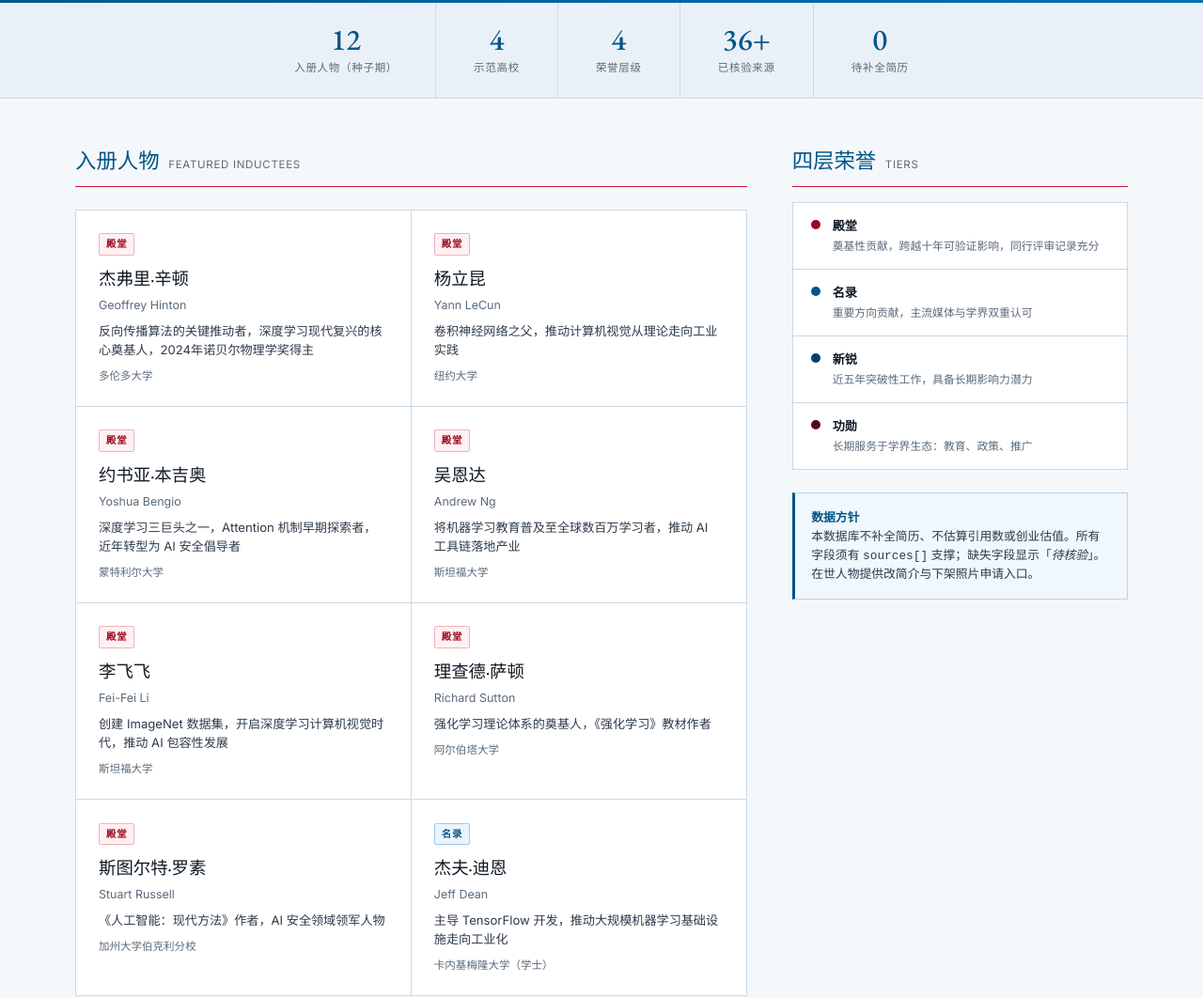
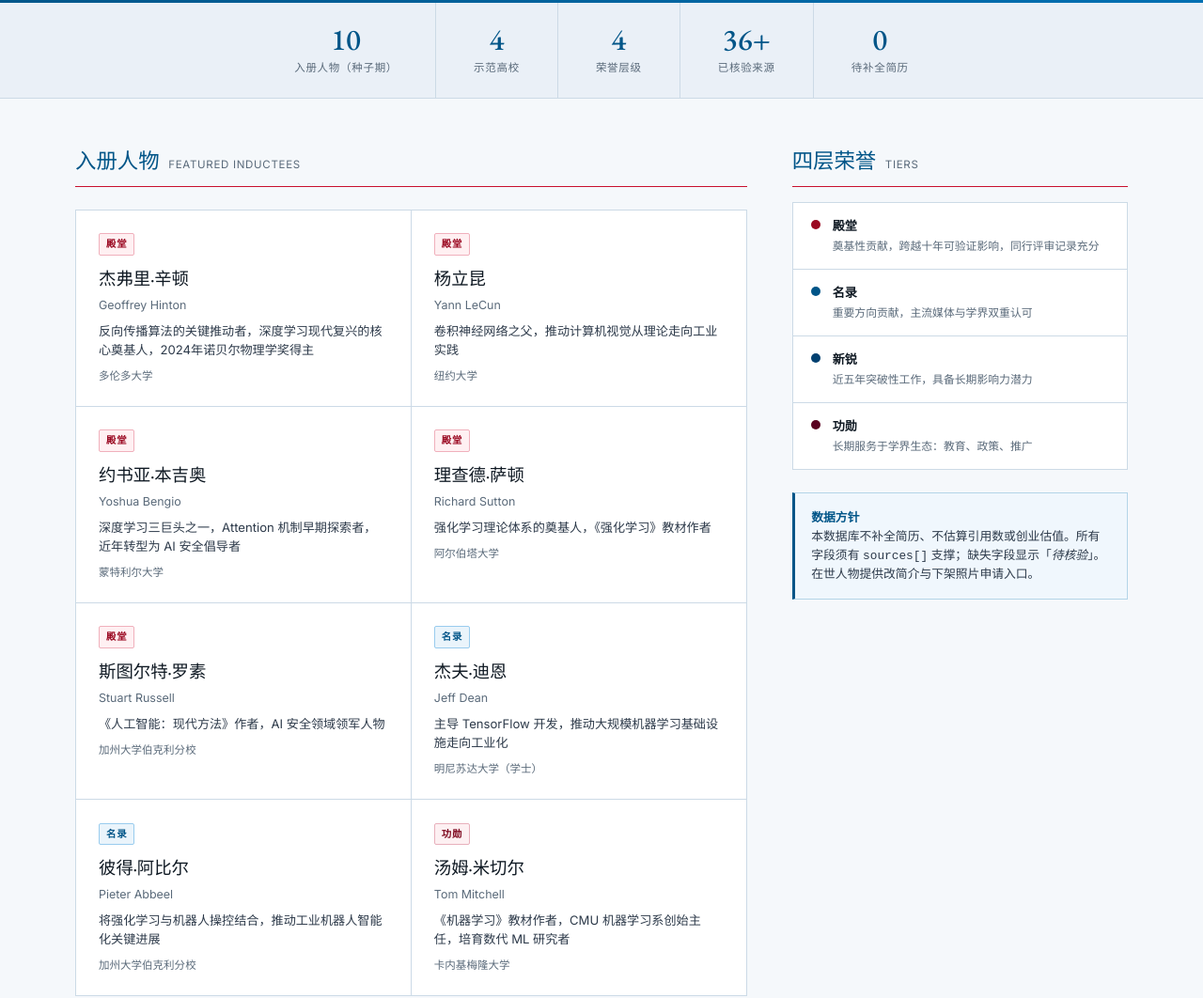
Before and after one commit to tracyli009/ai-hall-of-fame, a plain HTML site: page index.html in a window 1280 px wide. Shown: the part 367-1429 px from the top of the page at 94% size. Drawn offline with nearby package versions, Linux system fonts and the light colour scheme.

Commit message:
Update index.html

```diff
--- a/index.html
+++ b/index.html
@@ -1068,7 +1068,7 @@
 
   <div class="stats-bar">
     <div class="stat-item">
-      <span class="stat-num">12</span>
+      <span class="stat-num">10</span>
       <div class="stat-label">入册人物（种子期）</div>
     </div>
     <div class="stat-item">
@@ -1269,9 +1269,9 @@
       <p style="font-size:.85rem;color:var(--ink-soft)">种子期示范四校 · 数据完整性同等标准</p>
     </div>
     <div class="uni-tabs">
-      <div class="uni-tab active" onclick="switchUni(this,'stanford')">斯坦福 <span class="uni-count">3</span></div>
+      <div class="uni-tab active" onclick="switchUni(this,'stanford')">斯坦福 <span class="uni-count">2</span></div>
       <div class="uni-tab" onclick="switchUni(this,'berkeley')">伯克利 <span class="uni-count">3</span></div>
-      <div class="uni-tab" onclick="switchUni(this,'cmu')">CMU <span class="uni-count">3</span></div>
+      <div class="uni-tab" onclick="switchUni(this,'cmu')">CMU <span class="uni-count">2</span></div>
       <div class="uni-tab" onclick="switchUni(this,'toronto')">多伦多 <span class="uni-count">3</span></div>
     </div>
 
@@ -1282,9 +1282,9 @@
           <div class="uni-tagline">Stanford University · Founded 1885</div>
         </div>
         <div class="uni-stats-mini">
-          <div class="uni-stat-mini"><span class="num">3</span><div class="lbl">入册人物</div></div>
-          <div class="uni-stat-mini"><span class="num">1</span><div class="lbl">殿堂</div></div>
-          <div class="uni-stat-mini"><span class="num">2</span><div class="lbl">名录/新锐</div></div>
+          <div class="uni-stat-mini"><span class="num">2</span><div class="lbl">入册人物</div></div>
+          <div class="uni-stat-mini"><span class="num">0</span><div class="lbl">殿堂</div></div>
+          <div class="uni-stat-mini"><span class="num">2</span><div class="lbl">名录/功勋</div></div>
         </div>
       </div>
       <div class="uni-roster-grid" id="wall-stanford-grid"></div>
@@ -1310,9 +1310,9 @@
           <div class="uni-tagline">Carnegie Mellon University · Founded 1900</div>
         </div>
         <div class="uni-stats-mini">
-          <div class="uni-stat-mini"><span class="num">3</span><div class="lbl">入册人物</div></div>
-          <div class="uni-stat-mini"><span class="num">1</span><div class="lbl">殿堂</div></div>
-          <div class="uni-stat-mini"><span class="num">2</span><div class="lbl">名录/新锐</div></div>
+          <div class="uni-stat-mini"><span class="num">2</span><div class="lbl">入册人物</div></div>
+          <div class="uni-stat-mini"><span class="num">0</span><div class="lbl">殿堂</div></div>
+          <div class="uni-stat-mini"><span class="num">2</span><div class="lbl">功勋</div></div>
         </div>
       </div>
       <div class="uni-roster-grid" id="wall-cmu-grid"></div>
@@ -1648,7 +1648,7 @@
     primary_institution: "多伦多大学",
     fields: ["机器学习", "深度神经网络"],
     contribution_lede: "反向传播算法的关键推动者，深度学习现代复兴的核心奠基人，2024年诺贝尔物理学奖得主",
-    induction_year: 2024,
+    induction_year: null,
     is_living: true,
     photo_authorized: false,
     wall: "toronto",
@@ -1672,14 +1672,14 @@
     primary_institution: "纽约大学",
     fields: ["计算机视觉", "卷积神经网络"],
     contribution_lede: "卷积神经网络之父，推动计算机视觉从理论走向工业实践",
-    induction_year: 2024,
+    induction_year: null,
     is_living: true,
     photo_authorized: false,
     wall: null,
     works: [
       { title: "Gradient-based learning applied to document recognition (LeNet)", venue: "Proc. IEEE, 1998", url: "https://ieeexplore.ieee.org/document/726791", pending: false },
       { title: "A Tutorial on Energy-Based Learning", venue: "MIT Press, 2006", url: "https://yann.lecun.com/exdb/publis/pdf/lecun-06.pdf", pending: false },
-      { title: "Deep Learning (textbook)", venue: "MIT Press, 2016", url: "https://www.deeplearningbook.org/", pending: false }
+      { title: "Deep Learning (textbook, Goodfellow / Bengio / Courville)", venue: "MIT Press, 2016", url: "https://www.deeplearningbook.org/", pending: false }
     ],
     sources: [
       { tier: 1, text: "ACM Turing Award 2018 — ACM official", url: "https://awards.acm.org/about/2018-turing" },
@@ -1696,7 +1696,7 @@
     primary_institution: "蒙特利尔大学",
     fields: ["机器学习", "自然语言处理", "AI 安全"],
     contribution_lede: "深度学习三巨头之一，Attention 机制早期探索者，近年转型为 AI 安全倡导者",
-    induction_year: 2024,
+    induction_year: null,
     is_living: true,
     photo_authorized: false,
     wall: null,
@@ -1712,54 +1712,6 @@
     ]
   },
   {
-    id: "ng-andrew",
-    name_en: "Andrew Ng",
-    name_zh: "吴恩达",
-    tier: "hall",
-    affiliated_institutions: ["斯坦福大学", "Coursera（联创）", "DeepLearning.AI"],
-    primary_institution: "斯坦福大学",
-    fields: ["机器学习", "AI 教育"],
-    contribution_lede: "将机器学习教育普及至全球数百万学习者，推动 AI 工具链落地产业",
-    induction_year: 2024,
-    is_living: true,
-    photo_authorized: false,
-    wall: "stanford",
-    works: [
-      { title: "Machine Learning (Coursera, Stanford)", venue: "Coursera, 2012", url: "https://www.coursera.org/learn/machine-learning", pending: false },
-      { title: "Building High-Performance Robotics Systems using Deep Learning", venue: "Stanford CS dept, 2010s", url: null, pending: true },
-      { title: "Deep Learning Specialization", venue: "DeepLearning.AI, 2017", url: "https://www.deeplearning.ai/courses/deep-learning-specialization/", pending: false }
-    ],
-    sources: [
-      { tier: 1, text: "Stanford Engineering faculty profile", url: "https://profiles.stanford.edu/andrew-ng" },
-      { tier: 2, text: "Time 100 Most Influential People in AI, 2023", url: "https://time.com/collection/time100-ai/6309009/andrew-ng/" },
-      { tier: 3, text: "DeepLearning.AI about page", url: "https://www.deeplearning.ai/about/" }
-    ]
-  },
-  {
-    id: "fei-fei-li",
-    name_en: "Fei-Fei Li",
-    name_zh: "李飞飞",
-    tier: "hall",
-    affiliated_institutions: ["斯坦福大学", "Google Cloud AI（前首席科学家）"],
-    primary_institution: "斯坦福大学",
-    fields: ["计算机视觉", "AI 民主化"],
-    contribution_lede: "创建 ImageNet 数据集，开启深度学习计算机视觉时代，推动 AI 包容性发展",
-    induction_year: 2024,
-    is_living: true,
-    photo_authorized: false,
-    wall: "stanford",
-    works: [
-      { title: "ImageNet: A Large-Scale Hierarchical Image Database", venue: "CVPR, 2009", url: "https://ieeexplore.ieee.org/document/5206848", pending: false },
-      { title: "CS231n: Convolutional Neural Networks for Visual Recognition", venue: "Stanford, 2015", url: "https://cs231n.stanford.edu/", pending: false },
-      { title: "The Worlds I See (memoir)", venue: "Flatiron Books, 2023", url: "https://www.worldsisee.com/", pending: false }
-    ],
-    sources: [
-      { tier: 1, text: "Stanford HAI Co-Director profile", url: "https://hai.stanford.edu/people/fei-fei-li" },
-      { tier: 2, text: "Time 100 Most Influential People in AI, 2023", url: "https://time.com/collection/time100-ai/6309074/fei-fei-li/" },
-      { tier: 2, text: "The New York Times: She Helped Make AI a Science, 2022", url: "https://www.nytimes.com/2022/10/18/science/fei-fei-li-artificial-intelligence.html" }
-    ]
-  },
-  {
     id: "sutton-richard",
     name_en: "Richard Sutton",
     name_zh: "理查德·萨顿",
@@ -1768,7 +1720,7 @@
     primary_institution: "阿尔伯塔大学",
     fields: ["强化学习"],
     contribution_lede: "强化学习理论体系的奠基人，《强化学习》教材作者",
-    induction_year: 2024,
+    induction_year: null,
     is_living: true,
     photo_authorized: false,
     wall: null,
@@ -1780,7 +1732,6 @@
     sources: [
       { tier: 1, text: "University of Alberta RLAI Lab — faculty page", url: "https://rlai.ualberta.ca/", pending: false },
       { tier: 1, text: "ACM Fellow citation, 2022", url: "https://awards.acm.org/fellows", pending: false },
-      { tier: 2, text: "Wired: The Man Who Helped Turn AI into a Juggernaut, 2023", url: null, pending: true }
     ]
   },
   {
@@ -1792,7 +1743,7 @@
     primary_institution: "加州大学伯克利分校",
     fields: ["AI 安全", "机器学习理论"],
     contribution_lede: "《人工智能：现代方法》作者，AI 安全领域领军人物",
-    induction_year: 2024,
+    induction_year: null,
     is_living: true,
     photo_authorized: false,
     wall: "berkeley",
@@ -1803,7 +1754,6 @@
     ],
     sources: [
       { tier: 1, text: "UC Berkeley EECS faculty profile", url: "https://people.eecs.berkeley.edu/~russell/" },
-      { tier: 2, text: "Financial Times: AI Godfather on the Existential Threat, 2023", url: null, pending: true },
       { tier: 3, text: "CHAI — Center for Human-Compatible AI", url: "https://humancompatible.ai/" }
     ]
   },
@@ -1812,14 +1762,14 @@
     name_en: "Jeff Dean",
     name_zh: "杰夫·迪恩",
     tier: "roster",
-    affiliated_institutions: ["卡内基梅隆大学（学士）", "华盛顿大学（博士）", "Google DeepMind（首席科学家）"],
-    primary_institution: "卡内基梅隆大学",
+    affiliated_institutions: ["明尼苏达大学（学士）", "华盛顿大学（博士）", "Google DeepMind（首席科学家）"],
+    primary_institution: "华盛顿大学",
     fields: ["机器学习系统", "大规模分布式计算"],
     contribution_lede: "主导 TensorFlow 开发，推动大规模机器学习基础设施走向工业化",
-    induction_year: 2024,
+    induction_year: null,
     is_living: true,
     photo_authorized: false,
-    wall: "cmu",
+    wall: null,
     works: [
       { title: "TensorFlow: A System for Large-Scale Machine Learning", venue: "OSDI, 2016", url: "https://www.usenix.org/conference/osdi16/technical-sessions/presentation/abadi", pending: false },
       { title: "Attention Is All You Need", venue: "NeurIPS, 2017 (共同团队)", url: "https://arxiv.org/abs/1706.03762", pending: false },
@@ -1827,7 +1777,6 @@
     ],
     sources: [
       { tier: 1, text: "Google Research — Jeff Dean profile", url: "https://research.google/people/jeff/" },
-      { tier: 2, text: "Wired: Jeff Dean — The Wizard of Google's Machine Learning, 2020", url: null, pending: true },
       { tier: 3, text: "Google DeepMind leadership page", url: "https://deepmind.google/about/", pending: false }
     ]
   },
@@ -1840,18 +1789,16 @@
     primary_institution: "加州大学伯克利分校",
     fields: ["强化学习", "机器人学习"],
     contribution_lede: "将强化学习与机器人操控结合，推动工业机器人智能化关键进展",
-    induction_year: 2024,
+    induction_year: null,
     is_living: true,
     photo_authorized: false,
     wall: "berkeley",
     works: [
       { title: "Apprenticeship Learning via Inverse Reinforcement Learning", venue: "ICML, 2004", url: "https://dl.acm.org/doi/10.1145/1015330.1015430", pending: false },
-      { title: "Learning to Learn with Probabilistic Task Embeddings", venue: "ICLR, 2019", url: null, pending: true },
       { title: "DEXTEROUS manipulation with RL — Covariant", venue: "Covariant AI, 2023", url: "https://covariant.ai/", pending: false }
     ],
     sources: [
       { tier: 1, text: "UC Berkeley EECS faculty profile", url: "https://people.eecs.berkeley.edu/~pabbeel/" },
-      { tier: 2, text: "MIT Technology Review: 35 Innovators Under 35, 2011", url: null, pending: true },
       { tier: 3, text: "Covariant AI founders page", url: "https://covariant.ai/about/" }
     ]
   },
@@ -1864,7 +1811,7 @@
     primary_institution: "卡内基梅隆大学",
     fields: ["机器学习", "AI 教育"],
     contribution_lede: "《机器学习》教材作者，CMU 机器学习系创始主任，培育数代 ML 研究者",
-    induction_year: 2024,
+    induction_year: null,
     is_living: true,
     photo_authorized: false,
     wall: "cmu",
@@ -1875,7 +1822,6 @@
     ],
     sources: [
       { tier: 1, text: "CMU School of Computer Science — Tom Mitchell profile", url: "https://www.cs.cmu.edu/~tom/", pending: false },
-      { tier: 1, text: "AAAI Fellow citation", url: null, pending: true },
       { tier: 3, text: "CMU ML Department history", url: "https://www.ml.cmu.edu/about/", pending: false }
     ]
   },
@@ -1888,7 +1834,7 @@
     primary_institution: "斯坦福大学",
     fields: ["概率图模型", "AI 教育", "生物医疗 AI"],
     contribution_lede: "概率图模型领域权威，推动在线教育革命，将 AI 引入药物发现",
-    induction_year: 2024,
+    induction_year: null,
     is_living: true,
     photo_authorized: false,
     wall: "stanford",
@@ -1900,7 +1846,6 @@
     sources: [
       { tier: 1, text: "MacArthur Fellowship (Genius Grant) 2004", url: "https://www.macfound.org/fellows/class-of-2004/daphne-koller", pending: false },
       { tier: 1, text: "Stanford CS emeritus faculty profile", url: "https://ai.stanford.edu/~koller/", pending: false },
-      { tier: 2, text: "Forbes: Daphne Koller's bet on drug discovery AI, 2023", url: null, pending: true }
     ]
   },
   {
@@ -1912,7 +1857,7 @@
     primary_institution: "斯坦福大学",
     fields: ["机器人学习", "自动驾驶", "AI 教育"],
     contribution_lede: "斯坦福 DARPA Challenge 自动驾驶冠军队带领者，Google X 联合创立者，在线教育先驱",
-    induction_year: 2024,
+    induction_year: null,
     is_living: true,
     photo_authorized: false,
     wall: "stanford",
@@ -1923,7 +1868,6 @@
     ],
     sources: [
       { tier: 1, text: "Stanford AI Lab — Sebastian Thrun profile (emeritus)", url: "https://cs.stanford.edu/people/thrun/", pending: false },
-      { tier: 2, text: "Wired: The Man Behind the Google Car, 2012", url: null, pending: true },
       { tier: 3, text: "Udacity About page", url: "https://www.udacity.com/about", pending: false }
     ]
   }
@@ -1934,9 +1878,9 @@
 
 // Wall mapping
 const WALL_PERSONS = {
-  stanford: ["ng-andrew","fei-fei-li","koller-daphne","thrun-sebastian"],
+  stanford: ["koller-daphne","thrun-sebastian"],
   berkeley: ["russell-stuart","abbeel-pieter"],
-  cmu: ["dean-jeff","mitchell-tom","thrun-sebastian"],
+  cmu: ["mitchell-tom","thrun-sebastian"],
   toronto: ["hinton-g"]
 };
 
```
